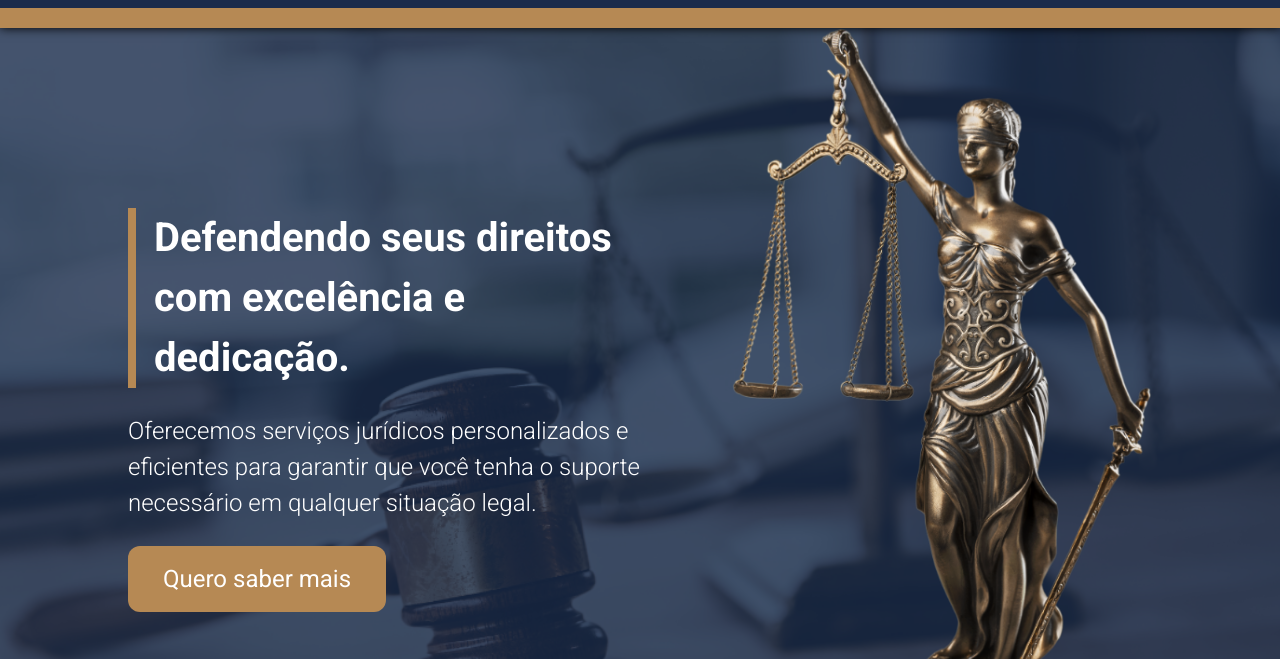
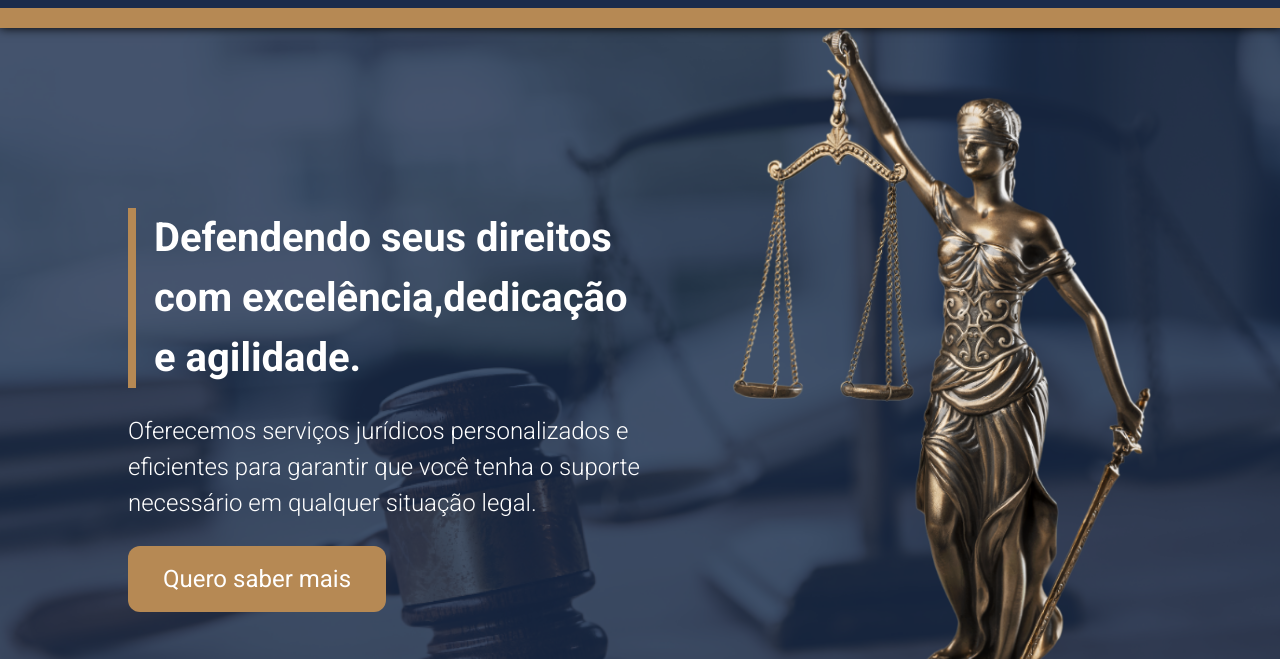
Before and after one commit to MendoncaFabio/projeto-DC-advogados-curso, a plain HTML site: page assets/index.html in a window 1280 px wide. Shown: the part 141-800 px from the top of the page. Drawn offline with nearby package versions, Linux system fonts and the light colour scheme; files whose address does not match are found by name.

Commit message:
adicionando a palavra agilidade no h1 do div banner

```diff
--- a/assets/index.html
+++ b/assets/index.html
@@ -39,7 +39,7 @@
         <div class="container-div-banner">
           <div class="container-content-banner">
             <h1 class="title">
-              Defendendo seus direitos com excelência e dedicação.
+              Defendendo seus direitos com excelência,dedicação e agilidade.
             </h1>
             <p class="description">
               Oferecemos serviços jurídicos personalizados e eficientes para
```
